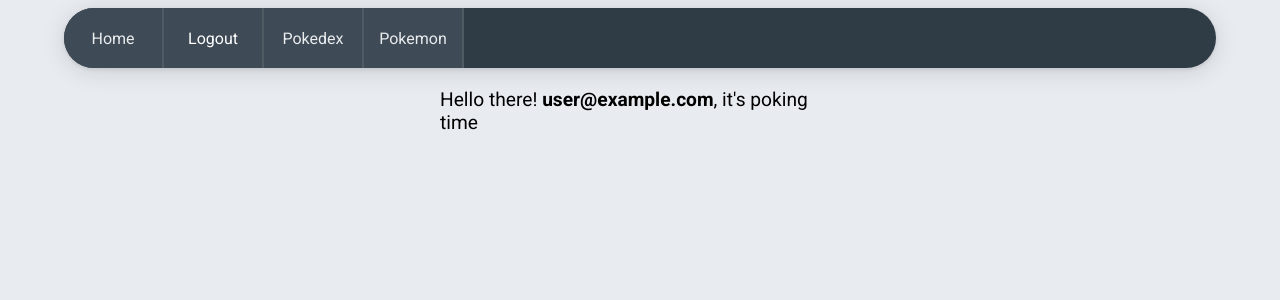
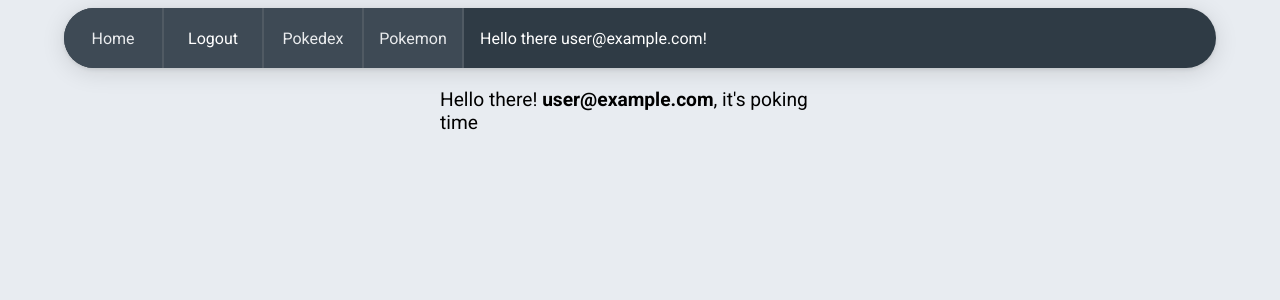
Before and after one commit to VictorMo101/AdvJSExam, a Vue app: page /login in a window 1280 px wide. Shown: the top 300 px of the page. Built offline with nearby package versions, Linux system fonts and the light colour scheme; no server answers; sample sign-in values are in the browser's storage.

Commit message:
Redesign and moved some code

```diff
--- a/src/App.vue
+++ b/src/App.vue
@@ -4,7 +4,7 @@ import { RouterView } from 'vue-router'
 import AuthButton from './components/authButton.vue'
 
 import { useAuth } from './composables/useAuth';
-const { isLoggedIn } = useAuth();
+const { currentUser,  isLoggedIn } = useAuth();
 
 </script>
 
@@ -24,7 +24,7 @@ const { isLoggedIn } = useAuth();
         <li v-if="isLoggedIn">
           <router-link to="/Pokemon">Pokemon</router-link>
         </li>
-
+        <p v-if="isLoggedIn">Hello there {{ currentUser.email }}! </p>
       </ul>
 
     </nav>
@@ -46,7 +46,10 @@ body {
   box-sizing: border-box;
 }
 
-
+.navbar p {
+  color: white;
+  margin-left: 1rem;
+}
 
 .navbar {
   margin: 0.5rem auto 0.5rem auto;
--- a/src/router/index.js
+++ b/src/router/index.js
@@ -18,19 +18,17 @@ const router = createRouter({
       path : '/pokemon',
       name: 'pokemon',
       component: () => import('../views/PokemonView.vue'),
-      //meta: { requiresAuth: true } //this route requires authentication
+      meta: { requiresAuth: true }
     },
     {
       path : '/pokedex',
       name: 'pokedex',
-      component: () => import('../views/PokedexView.vue'),
-      //meta: { requiresAuth: true } //this route requires authentication
+      component: () => import('../views/PokedexView.vue')
     },
     {
       path : '/pokedex/pokedexDetail/:id',
       name: 'pokedexDetail',
       component: () => import('../views/PokedexDetailView.vue'),
-      //meta: { requiresAuth: true } //this route requires authentication
     },
   ],
 })
--- a/src/views/PokemonView.vue
+++ b/src/views/PokemonView.vue
@@ -55,6 +55,11 @@ const toggleNickChange = () => { showNickChange.value = !showNickChange.value; }
     <!-- 🧾 Your Saved Pokémon -->
  <section class="your-pokemon-section">
       <h2>Your Pokemon Collection</h2>
+            <div class="nickShow">
+        <button class="nickShowButton" type="button" @click="toggleNickChange">
+            {{ showNickChange ? 'Hide' : 'Add Nicknames?' }}
+        </button>
+    </div>
 
       <div v-if="yourPokemon.length === 0" class="empty">
         <p>You dont have any Pokemon yet. Click the button above to catch one!</p>
@@ -72,12 +77,6 @@ const toggleNickChange = () => { showNickChange.value = !showNickChange.value; }
               </div>
             </div>
           </router-link>
-
-      <div class="nickShow">
-        <button class="nickShowButton" type="button" @click="toggleNickChange">
-            {{ showNickChange ? 'Hide' : 'Change name?' }}
-        </button>
-    </div>
 
           <!-- nickname editor -->
           <div class="nick-editor" v-if="showNickChange">
@@ -237,6 +236,6 @@ const toggleNickChange = () => { showNickChange.value = !showNickChange.value; }
 
 .dltfvrBox {
   display: flex;
-  justify-content: space-evenly;
+  justify-content: space-around;
 }
 </style>
```
